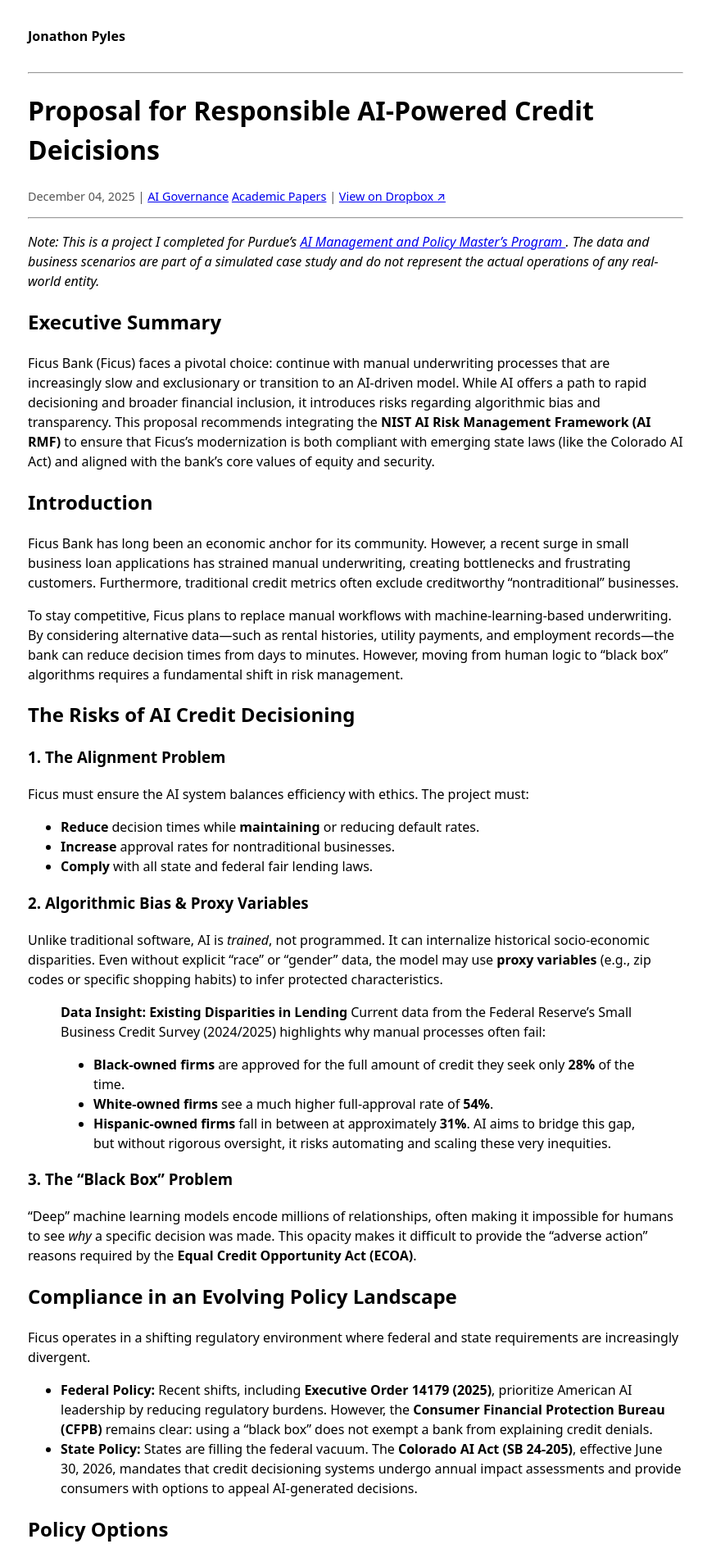
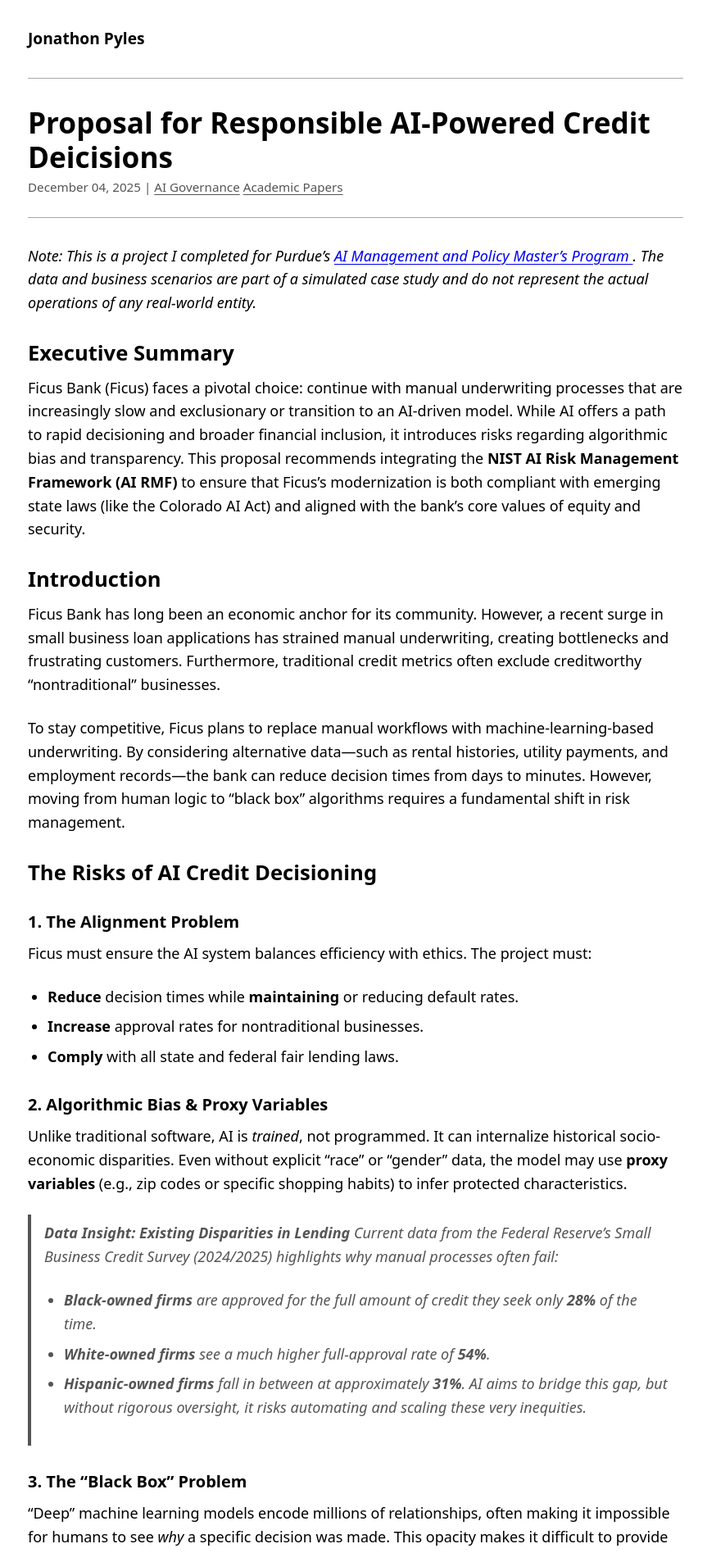
Before and after one commit to JNPyles/JNPyles.github.io, a Jekyll site: the page built from _posts/2025/2025-12-04-Proposal-Responsible-AI-Powered-Credit-Decisions.md, in a window 1280 px wide. Shown: the top 1895 px of the page at 82% size, without its empty margins (206-1069 px from the left). Built offline with Jekyll 4.4.1, drawn with Linux system fonts in a browser that asks for light colours; nearby versions of some CDN libraries.

Commit message:
Website Updates

```diff
--- a/_config.yml
+++ b/_config.yml
@@ -17,19 +17,8 @@
   input: GFM
   syntax_highlighter: rouge
 
-# This tells Jekyll how to handle your site
-theme: minima
-
 permalink: /:title/
 highlighter: rouge
-
-minima:
-  skin: dark  # or "dark", "solarized", "solarized-dark"
-
-collections:
-  ai_generated:
-    output: true
-    permalink: /ai_generated/:path/
 
 defaults:
   - scope:
--- a/_layouts/default.html
+++ b/_layouts/default.html
@@ -14,7 +14,7 @@
 </head>
 <body>
     <nav>
-        <a href="/"><b>{{ site.title }}</b></a>
+        <a href="/"><strong>{{ site.title }}</strong></a>
     </nav>
 
     <hr>
--- a/_layouts/post.html
+++ b/_layouts/post.html
@@ -7,45 +7,33 @@
     <p>
       <time datetime="{{ page.date | date_to_xmlschema }}">{{ page.date | date: "%B %d, %Y" }}</time>
       {% if page.tags.size > 0 %}
-        |
-        {% for tag in page.tags %}
+        | {% for tag in page.tags %}
           <a href="/tags/#{{ tag | slugify }}">{{ tag }}</a>{% unless forloop.last %} {% endunless %}
         {% endfor %}
       {% endif %}
-        |
+    </p>
+
     {% if page.colab_url or page.github_url or page.linkedin_url or page.huggingface_url or page.dropbox_url %}
-    {% assign links = "" | split: "," %}
+    <p>
+        {% assign links_exist = false %}
         {% if page.colab_url %}
             <a href="{{ page.colab_url }}">Colab ↗</a>
-        {% assign links = "yes" | split: "," %}
+            {% assign links_exist = true %}
         {% endif %}
 
         {% if page.github_url %}
-        {% if links.size > 0 %} &middot; {% endif %}
-        <a href="{{ page.github_url }}">View on GitHub ↗</a>
-        {% assign links = "yes" | split: "," %}
-    {% endif %}
-
-    {% if page.linkedin_url %}
-        {% if links.size > 0 %} &middot; {% endif %}
-        <a href="{{ page.linkedin_url }}">View on LinkedIn ↗</a>
-        {% assign links = "yes" | split: "," %}
+            {% if links_exist %} &middot; {% endif %}<a href="{{ page.github_url }}">GitHub ↗</a>
+            {% assign links_exist = true %}
         {% endif %}
 
         {% if page.huggingface_url %}
-        {% if links.size > 0 %} &middot; {% endif %}
-        <a href="{{ page.huggingface_url }}">View on Hugging Face ↗</a>
-        {% assign links = "yes" | split: "," %}
+            {% if links_exist %} &middot; {% endif %}<a href="{{ page.huggingface_url }}">Hugging Face ↗</a>
+            {% assign links_exist = true %}
         {% endif %}
 
-    {% if page.dropbox_url %}
-        {% if links.size > 0 %} &middot; {% endif %}
-        <a href="{{ page.dropbox_url }}">View on Dropbox ↗</a>
-        {% assign links = "yes" | split: "," %}
-    {% endif %}
+        {% comment %} ... repeat for LinkedIn/Dropbox ... {% endcomment %}
     </p>
     {% endif %}
-
 </header>
 
 <hr>
--- a/assets/css/style.css
+++ b/assets/css/style.css
@@ -1,51 +1,166 @@
-/* Pruned Base - Only the essentials */
+/* ==========================================================================
+   MASTER CSS - "NO-STYLE-PLEASE" AESTHETIC
+   ========================================================================== */
+
+/* --------------------------------------------------------------------------
+   1. CSS Variables (The Color Palette)
+   --------------------------------------------------------------------------
+   Change these core colors to alter the entire look of the site.
+   By default, this is a high-contrast black and white theme. */
 :root {
-  --bg: #ffffff;
-  --text: #000000;
-  --link: #0000ee;
-  --meta: #555555;
+  --bg: #ffffff;             /* Main background color */
+  --text: #000000;           /* Main text color */
+  --link: #0000ee;           /* Classic, unvisited web link blue */
+  --meta: #555555;           /* Lighter grey for dates, tags, and borders */
 }
 
+/* Automatic Dark Mode */
 @media (prefers-color-scheme: dark) {
   :root {
-    --bg: #121212;
-    --text: #e0e0e0;
-    --link: #5ea8ff;
+    --bg: #121212;           /* Deep grey/black for dark mode background */
+    --text: #e0e0e0;         /* Soft white for dark mode text */
+    --link: #5ea8ff;         /* Brighter blue to remain readable on dark */
+    --meta: #999999;         /* Medium grey for dark mode metadata */
   }
 }
 
-body {
-  font-family: system-ui, -apple-system, sans-serif;
-  line-height: 1.5; /* Standard web readability */
-  color: var(--text);
-  background-color: var(--bg);
-  max-width: 800px; /* Standard readable width */
-  margin: 2rem auto;
-  padding: 0 1rem;
-}
-
-/* Links should look like links */
-a {
-  color: var(--link);
-  text-decoration: underline;
-}
-
-/* Remove all custom transitions and smoothing */
+/* --------------------------------------------------------------------------
+   2. Base & Reset
+   --------------------------------------------------------------------------
+   Strips away opinionated browser defaults and sets the core foundation. */
 * {
+  /* Removes all CSS animations/transitions for an instant, raw feel */
   transition: none !important;
   border-radius: 0 !important;
 }
 
+body {
+  /* Uses the operating system's native font for maximum performance */
+  font-family: system-ui, -apple-system, BlinkMacSystemFont, "Segoe UI", Roboto, sans-serif;
+  font-size: 1.125rem;       /* Slightly larger than standard for readability */
+  line-height: 1.6;          /* Generous vertical spacing for text */
+  color: var(--text);
+  background-color: var(--bg);
+
+  /* Layout constraint */
+  max-width: 800px;          /* Prevents text from spanning too wide on large screens */
+  margin: 2rem auto;         /* Centers the content and adds top/bottom breathing room */
+  padding: 0 1rem;           /* Prevents text from touching the edges on mobile */
+}
+
+/* --------------------------------------------------------------------------
+   3. Typography & Links
+   -------------------------------------------------------------------------- */
+h1, h2, h3, h4, h5, h6 {
+  color: var(--text);
+  line-height: 1.2;
+  margin-top: 2rem;
+  margin-bottom: 0.75rem;
+}
+
+h1 { font-size: 2.2rem; }
+h2 { font-size: 1.6rem; }
+h3 { font-size: 1.25rem; }
+
+p {
+  margin-top: 0;
+  margin-bottom: 1.5rem;
+}
+
+/* Link Styling */
+a {
+  color: var(--link);
+  text-decoration: underline; /* Permanent underline is standard for minimal sites */
+  text-decoration-thickness: 1px;
+  text-underline-offset: 3px;
+}
+
+a:hover {
+  text-decoration-thickness: 2px; /* Slightly thicker underline on hover for feedback */
+}
+
+/* Lists */
+ul, ol {
+  padding-left: 1.5rem; /* Ensures bullets/numbers don't get cut off */
+  margin-bottom: 1.5rem;
+}
+
+li {
+  margin-bottom: 0.5rem;
+}
+
+/* --------------------------------------------------------------------------
+   4. Layout Components
+   -------------------------------------------------------------------------- */
+/* Main Navigation */
 nav {
   margin-bottom: 2rem;
 }
 
 nav a {
-  text-decoration: none;
+  text-decoration: none; /* Removes underline from the site title */
   color: var(--text);
+  font-size: 1.2rem;
 }
 
+nav a:hover {
+  text-decoration: underline;
+}
+
+/* Horizontal Rules (Dividers) */
+hr {
+  border: 0;
+  border-top: 1px solid var(--meta); /* Uses the meta color for a subtle line */
+  margin: 2rem 0;
+  opacity: 0.5; /* Makes the line a bit softer */
+}
+
+/* --------------------------------------------------------------------------
+   5. Post & Page Specific Styling
+   -------------------------------------------------------------------------- */
+/* Post Header Metadata (Dates, Tags, Links) */
 header p {
   color: var(--meta);
-  font-size: 0.9rem;
+  font-size: 0.95rem;
+  margin-top: -0.5rem; /* Pulls the metadata slightly closer to the H1 */
 }
+
+/* Anchor links inside the metadata (Tags, External links) */
+header p a {
+  color: var(--meta);
+}
+
+header p a:hover {
+  color: var(--link); /* Highlights blue only when hovered */
+}
+
+/* Blockquotes */
+blockquote {
+  margin: 1.5rem 0;
+  padding: 0.5rem 1rem;
+  border-left: 4px solid var(--meta);
+  color: var(--meta);
+  font-style: italic;
+  background-color: transparent;
+}
+
+/* --------------------------------------------------------------------------
+   6. Custom Pages
+   -------------------------------------------------------------------------- */
+/* 404 Error Page Styling */
+.error-page {
+  text-align: center;
+  padding: 5rem 0;
+}
+
+.error-page h1 {
+  font-size: 5rem;
+  margin: 0;
+  line-height: 1;
+}
+
+.error-page p {
+  font-size: 1.2rem;
+  color: var(--meta);
+  margin-top: 1rem;
+}
```
Also changed, not shown: 404.html (+4 -10 lines). Lines whose indentation alone changed are shown as unchanged.
